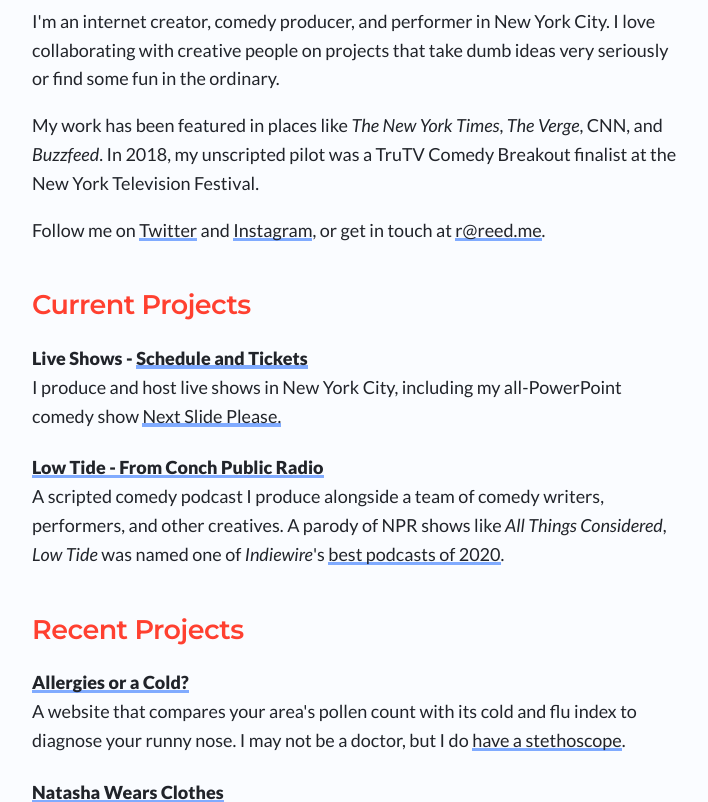
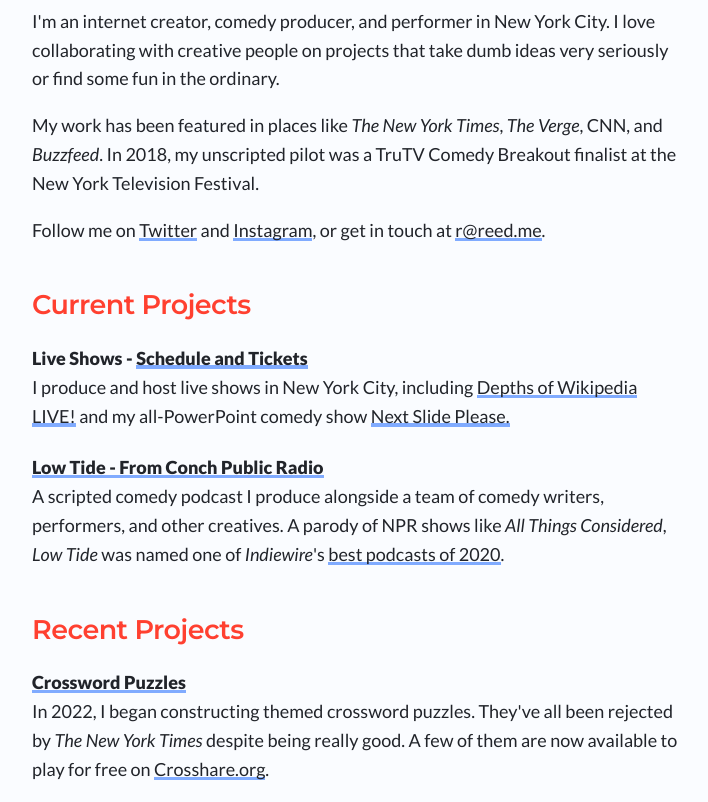
Before and after one commit to reedkavner/reed-home, a plain HTML site: page index.html in a window 1280 px wide. Shown: the part 157-959 px from the top of the page, without its empty margins (284-992 px from the left). Drawn offline with nearby package versions, Linux system fonts and the light colour scheme; some packages are replaced by stand-ins of ours; a script that the page names is missing.

Commit message:
added dow, crosswords, removed fb link

```diff
--- a/index.html
+++ b/index.html
@@ -75,13 +75,16 @@ howdy. i'm the sherriff of viewing source.
       <h2>Current Projects</h2>
 
       <span class="project-name">Live Shows - <a href="https://linktr.ee/reedkavner">Schedule and Tickets</a></span>
-      <p class="project-description">I produce and host live shows in New York City, including my all-PowerPoint comedy show <a href="https://nextslide.show">Next Slide Please<a/>.</p>
+      <p class="project-description">I produce and host live shows in New York City, including <a href="https://www.instagram.com/depthsofwikipedia/">Depths of Wikipedia LIVE!</a> and my all-PowerPoint comedy show <a href="https://www.instagram.com/nextslide.show/">Next Slide Please<a/>.</p>
 
       <a class="project-name" href="https://lowtide.fm">Low Tide - From Conch Public Radio</a>
       <p class="project-description">A scripted comedy podcast I produce alongside a team of comedy writers, performers, and other creatives. A parody of NPR shows like <em>All Things Considered</em>, <em>Low Tide</em> was named one of <em>Indiewire</em>'s <a href="https://www.indiewire.com/2020/12/best-podcasts-2020-tribute-1234604902/">best podcasts of 2020</a>.</p>
     </section>
     <section class="projects" id="projects-recent">
       <h2>Recent Projects</h2>
+
+      <a class="project-name" href="https://crosshare.org/reed">Crossword Puzzles</a>
+      <p class="project-description">In 2022, I began constructing themed crossword puzzles. They've all been rejected by <em>The New York Times</em> despite being really good. A few of them are now available to play for free on <a href="https://crosshare.org/reed">Crosshare.org</a>.</p>
 
       <a class="project-name" href="https://www.allergiesoracold.com/">Allergies or a Cold?</a>
       <p class="project-description">A website that compares your area's pollen count with its cold and flu index to diagnose your runny nose. I may not be a doctor, but I do <a href="https://www.instagram.com/p/CNDcGHkJq_D/">have a stethoscope</a>.</p>
@@ -131,7 +134,6 @@ howdy. i'm the sherriff of viewing source.
   </div>
   <footer>
     <div class="social-icons">
-      <a class="fab fa-facebook-f social" href="https://www.facebook.com/kavner"></a>
       <a class="fab fa-twitter social" href="https://www.twitter.com/reedkavner"></a>
       <div class="instagram-gradient">
         <a class="fab fa-instagram social" href="https://www.instagram.com/reedkavner">
```
Also changed, not shown: cicierega-xoxo.html (+0 -1 lines), dotcomputer.html (+0 -1 lines), photography.html (+0 -1 lines), rezhound.html (+0 -1 lines).
